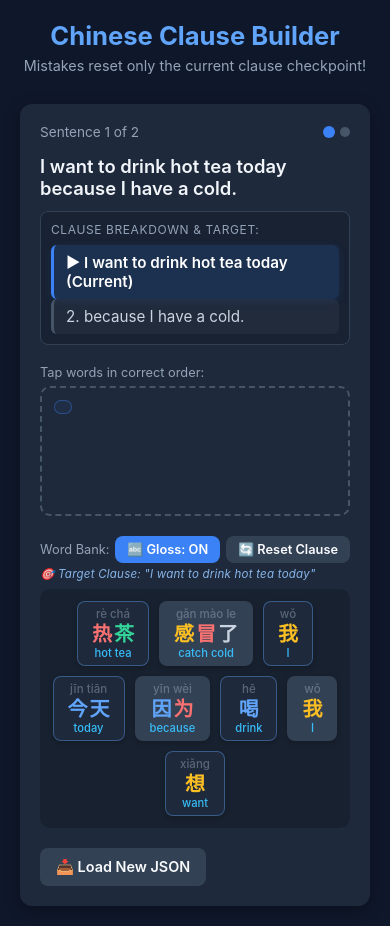
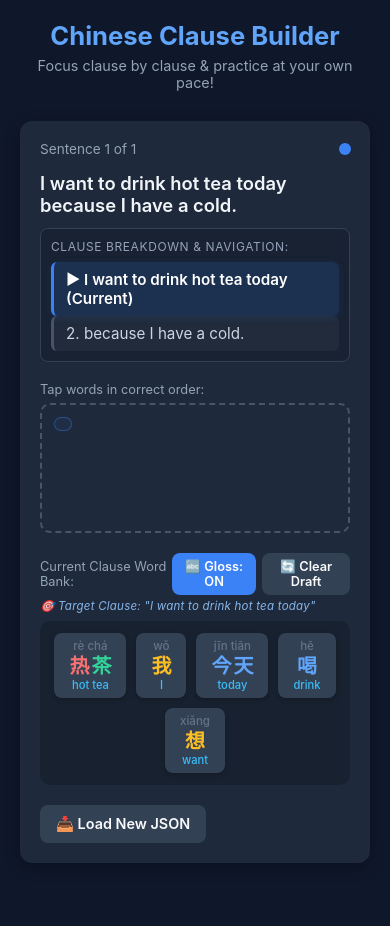
Before and after one commit to ahmedbreb/CLAUSE-chinese-clause-builder., a plain HTML site: page index.html in a window 390 px wide. Both pictures are taken after a click on the button "🔤 Gloss: OFF". After the commit the page ends 883 px from the top, so only its background shows below. Drawn offline with Linux system fonts and the light colour scheme.

Commit message:
Update index.html

```diff
--- a/index.html
+++ b/index.html
@@ -1,3 +1,4 @@
+
 <!DOCTYPE html>
 <html lang="en">
 <head>
@@ -125,10 +126,9 @@
       font-weight: 500;
       line-height: 1.1;
       margin-top: 2px;
-      display: none; /* Hidden by default */
+      display: none;
     }
 
-    /* Active Gloss State */
     .show-gloss .tile .gloss-text {
       display: block;
     }
@@ -150,14 +150,6 @@
     }
 
     .tile:hover:not(:disabled) { background: var(--tile-hover); transform: translateY(-2px); }
-
-    .tile.active-clause-tile:not(:disabled) {
-      background: #1e293b;
-      border: 1px solid rgba(96, 165, 250, 0.4);
-    }
-    .tile.active-clause-tile:hover:not(:disabled) {
-      background: #334155;
-    }
 
     .tile:disabled, .tile[disabled] {
       opacity: 0.15 !important;
@@ -197,7 +189,7 @@
 <div class="container">
   <header>
     <h1>Chinese Clause Builder</h1>
-    <p class="subtitle">Mistakes reset only the current clause checkpoint!</p>
+    <p class="subtitle">Focus clause by clause & practice at your own pace!</p>
   </header>
 
   <div class="card" id="game-card">
@@ -210,19 +202,19 @@
 
     <!-- Visual Clause Correspondence Tracker -->
     <div class="clause-tracker" id="clause-tracker" style="display: none;">
-      <div class="clause-tracker-title">Clause Breakdown & Target:</div>
+      <div class="clause-tracker-title">Clause Breakdown & Navigation:</div>
       <div id="clause-tracker-list"></div>
     </div>
 
     <p style="font-size: 0.8rem; color: var(--text-muted); margin-bottom: 6px;">Tap words in correct order:</p>
     <div class="sentence-zone" id="sentence-zone"></div>
 
-    <!-- Word Bank Header with Reset & Gloss Toggle -->
+    <!-- Word Bank Header with Gloss & Reset -->
     <div class="word-bank-header">
-      <span style="font-size: 0.8rem; color: var(--text-muted);">Word Bank:</span>
+      <span style="font-size: 0.8rem; color: var(--text-muted);">Current Clause Word Bank:</span>
       <div class="word-bank-actions">
         <button class="btn btn-sm" id="toggle-gloss-btn">🔤 Gloss: OFF</button>
-        <button class="btn btn-sm" id="reset-clause-btn">🔄 Reset Clause</button>
+        <button class="btn btn-sm" id="reset-clause-btn">🔄 Clear Draft</button>
       </div>
     </div>
     <div id="active-clause-hint" class="active-clause-hint"></div>
@@ -231,7 +223,11 @@
 
     <div class="controls">
       <button class="btn" id="json-toggle">📥 Load New JSON</button>
-      <button class="btn btn-primary" id="next-btn" style="display: none;">Next Sentence ➔</button>
+      <div style="display: flex; gap: 8px;">
+        <button class="btn" id="prev-clause-btn" style="display: none;">← Prev Clause</button>
+        <button class="btn btn-primary" id="next-clause-btn" style="display: none;">Next Clause ➔</button>
+        <button class="btn btn-primary" id="next-sentence-btn" style="display: none;">Next Sentence ➔</button>
+      </div>
     </div>
   </div>
 
@@ -269,28 +265,6 @@
           ]
         }
       ]
-    },
-    {
-      english: "Although Chinese grammar is difficult, it is very interesting.",
-      clauses: [
-        {
-          english: "Although Chinese grammar is difficult,",
-          chinese: [
-            {word: "虽然", pinyin: "suī rán", gloss: "although"},
-            {word: "中文", pinyin: "zhōng wén", gloss: "Chinese"},
-            {word: "语法", pinyin: "yǔ fǎ", gloss: "grammar"},
-            {word: "有点", pinyin: "yǒu diǎn", gloss: "a bit"},
-            {word: "难", pinyin: "nán", gloss: "difficult"}
-          ]
-        },
-        {
-          english: "it is very interesting.",
-          chinese: [
-            {word: "但是", pinyin: "dàn shì", gloss: "but"},
-            {word: "很有趣", pinyin: "hěn yǒu qù", gloss: "very interesting"}
-          ]
-        }
-      ]
     }
   ];
 
@@ -299,10 +273,10 @@
 
   let currentClauseIdx = 0;
   let currentWordInClauseIdx = 0;
-  let wordBank = [];
+  let clauseWordBank = [];
   let usedTileIds = new Set();
   let activeClauseTiles = [];
-  let completedClauseGroups = [];
+  let completedClausesMap = {}; // Tracks completed status and tiles for each clause index
   let showGloss = false;
 
   const gameCard = document.getElementById('game-card');
@@ -314,7 +288,9 @@
   const wordBankEl = document.getElementById('word-bank');
   const counterEl = document.getElementById('sentence-counter');
   const dotsEl = document.getElementById('dots-container');
-  const nextBtn = document.getElementById('next-btn');
+  const nextSentenceBtn = document.getElementById('next-sentence-btn');
+  const nextClauseBtn = document.getElementById('next-clause-btn');
+  const prevClauseBtn = document.getElementById('prev-clause-btn');
   const resetClauseBtn = document.getElementById('reset-clause-btn');
   const toggleGlossBtn = document.getElementById('toggle-gloss-btn');
   const jsonToggle = document.getElementById('json-toggle');
@@ -323,7 +299,6 @@
   const loadJsonBtn = document.getElementById('load-json-btn');
   const clearJsonBtn = document.getElementById('clear-json-btn');
 
-  // Tone detection helper
   function getToneFromSyllable(s) {
     if (/[āēīōūǖĀĒĪŌŪǕ]/.test(s)) return 1;
     if (/[áéíóúǘÁÉÍÓÚǗ]/.test(s)) return 2;
@@ -392,12 +367,10 @@
   }
 
   function loadSentence(index) {
-    nextBtn.style.display = 'none';
+    nextSentenceBtn.style.display = 'none';
+    nextClauseBtn.style.display = 'none';
     currentClauseIdx = 0;
-    currentWordInClauseIdx = 0;
-    usedTileIds.clear();
-    activeClauseTiles = [];
-    completedClauseGroups = [];
+    completedClausesMap = {};
 
     const item = sentences[index];
     counterEl.innerText = `Sentence ${index + 1} of ${sentences.length}`;
@@ -405,25 +378,35 @@
 
     if (item.clauses && item.clauses.length > 1) {
       clauseTracker.style.display = 'flex';
-      renderClauseTracker(item);
     } else {
       clauseTracker.style.display = 'none';
     }
 
+    loadClause(0);
+  }
+
+  function loadClause(cIdx) {
+    currentClauseIdx = cIdx;
+    currentWordInClauseIdx = 0;
+    usedTileIds.clear();
+    activeClauseTiles = [];
+    nextClauseBtn.style.display = 'none';
+
+    const currentSentence = sentences[currentIdx];
+    const clauseObj = currentSentence.clauses[currentClauseIdx];
+
+    // Build word bank exclusively for THIS current clause
     let tiles = [];
-    item.clauses.forEach((clauseObj, cIdx) => {
     clauseObj.chinese.forEach((wordObj, wIdx) => {
       tiles.push({
-          id: `tile-${cIdx}-${wIdx}-${Math.random().toString(36).substr(2, 6)}`,
+        id: `tile-${currentClauseIdx}-${wIdx}-${Math.random().toString(36).substr(2, 6)}`,
         word: wordObj.word,
         pinyin: wordObj.pinyin,
-          gloss: wordObj.gloss,
-          clauseIdx: cIdx
-        });
+        gloss: wordObj.gloss
       });
     });
 
-    wordBank = tiles.sort(() => Math.random() - 0.5);
+    clauseWordBank = tiles.sort(() => Math.random() - 0.5);
     renderBoard();
   }
 
@@ -433,7 +416,7 @@
       const div = document.createElement('div');
       div.className = 'english-clause-item';
 
-      if (idx < currentClauseIdx) {
+      if (completedClausesMap[idx]) {
         div.className += ' completed';
         div.innerText = `✓ ${cObj.english}`;
       } else if (idx === currentClauseIdx) {
@@ -443,6 +426,13 @@
         div.className += ' upcoming';
         div.innerText = `${idx + 1}. ${cObj.english}`;
       }
+
+      // Allow clicking tracker items to jump to clauses manually
+      div.style.cursor = 'pointer';
+      div.onclick = () => {
+        loadClause(idx);
+      };
+
       clauseTrackerList.appendChild(div);
     });
   }
@@ -496,26 +486,24 @@
       renderClauseTracker(currentSentence);
     }
 
-    if (currentSentence.clauses && currentSentence.clauses[currentClauseIdx]) {
     const activeClauseObj = currentSentence.clauses[currentClauseIdx];
     activeClauseHint.innerText = `🎯 Target Clause: "${activeClauseObj.english}"`;
     activeClauseHint.style.display = 'block';
-    } else {
-      activeClauseHint.style.display = 'none';
-    }
 
-    // 1. Render Completed Clause Checkpoints
-    completedClauseGroups.forEach((groupTiles) => {
+    // 1. Render all clauses in sentence zone (completed ones locked, current one interactive or completed)
+    currentSentence.clauses.forEach((cObj, idx) => {
+      if (completedClausesMap[idx]) {
         const group = document.createElement('div');
         group.className = 'clause-group completed';
-      groupTiles.forEach(tileObj => {
+        completedClausesMap[idx].forEach(tileObj => {
           group.appendChild(createTileElement(tileObj, true));
         });
         sentenceZone.appendChild(group);
+      }
     });
 
-    // 2. Render Active Clause Progress
-    if (activeClauseTiles.length > 0 || currentClauseIdx < currentSentence.clauses.length) {
+    // 2. Render Active Clause Draft if not yet completed
+    if (!completedClausesMap[currentClauseIdx]) {
       const activeGroup = document.createElement('div');
       activeGroup.className = 'clause-group active-draft';
       activeClauseTiles.forEach(tileObj => {
@@ -524,15 +512,11 @@
       sentenceZone.appendChild(activeGroup);
     }
 
-    // 3. Render Word Bank with Tone Colors & Active Clause Highlights
+    // 3. Render Scrambled Word Bank for CURRENT clause only
     wordBankEl.innerHTML = '';
-    wordBank.forEach(tileObj => {
+    clauseWordBank.forEach(tileObj => {
       const btn = createTileElement(tileObj, false);
       btn.tagName = 'BUTTON';
-
-      if (currentSentence.clauses.length > 1 && tileObj.clauseIdx === currentClauseIdx) {
-        btn.classList.add('active-clause-tile');
-      }
 
       const isUsed = usedTileIds.has(tileObj.id);
       if (isUsed) {
@@ -544,7 +528,26 @@
       wordBankEl.appendChild(btn);
     });
 
-    // Toggle gloss class on game card
+    // Navigation buttons visibility
+    prevClauseBtn.style.display = currentClauseIdx > 0 ? 'inline-block' : 'none';
+
+    if (completedClausesMap[currentClauseIdx]) {
+      if (currentClauseIdx < currentSentence.clauses.length - 1) {
+        nextClauseBtn.style.display = 'inline-block';
+        nextSentenceBtn.style.display = 'none';
+      } else {
+        // Last clause finished -> show Next Sentence if all clauses are done
+        const allDone = currentSentence.clauses.every((_, i) => completedClausesMap[i]);
+        if (allDone) {
+          nextClauseBtn.style.display = 'none';
+          nextSentenceBtn.style.display = 'inline-block';
+        }
+      }
+    } else {
+      nextClauseBtn.style.display = 'none';
+    }
+
+    // Gloss state
     if (showGloss) {
       gameCard.classList.add('show-gloss');
       toggleGlossBtn.innerText = '🔤 Gloss: ON';
@@ -568,15 +571,10 @@
       activeClauseTiles.push(tileObj);
       currentWordInClauseIdx++;
 
+      // Clause Successfully Completed!
       if (currentWordInClauseIdx >= currentSentence.clauses[currentClauseIdx].chinese.length) {
-        completedClauseGroups.push([...activeClauseTiles]);
+        completedClausesMap[currentClauseIdx] = [...activeClauseTiles];
         activeClauseTiles = [];
-        currentClauseIdx++;
-        currentWordInClauseIdx = 0;
-      }
-
-      if (currentClauseIdx >= currentSentence.clauses.length) {
-        nextBtn.style.display = 'inline-block';
       }
 
       renderBoard();
@@ -592,37 +590,41 @@
     }
   }
 
-  // Toggle Gloss Button
-  toggleGlossBtn.onclick = () => {
-    showGloss = !showGloss;
-    renderBoard();
+  // Next Clause Button
+  nextClauseBtn.onclick = () => {
+    const currentSentence = sentences[currentIdx];
+    if (currentClauseIdx < currentSentence.clauses.length - 1) {
+      loadClause(currentClauseIdx + 1);
+    }
   };
 
-  resetClauseBtn.onclick = () => {
-    nextBtn.style.display = 'none';
-
-    if (activeClauseTiles.length > 0) {
-      activeClauseTiles.forEach(t => usedTileIds.delete(t.id));
-      activeClauseTiles = [];
-      currentWordInClauseIdx = 0;
-    } else if (completedClauseGroups.length > 0) {
-      const poppedGroup = completedClauseGroups.pop();
-      poppedGroup.forEach(t => usedTileIds.delete(t.id));
-      currentClauseIdx--;
-      currentWordInClauseIdx = 0;
-      activeClauseTiles = [];
+  // Prev Clause Button
+  prevClauseBtn.onclick = () => {
+    if (currentClauseIdx > 0) {
+      loadClause(currentClauseIdx - 1);
     }
-
-    renderBoard();
   };
 
-  nextBtn.onclick = () => {
+  // Reset Draft for Current Clause
+  resetClauseBtn.onclick = () => {
+    // If clause was marked completed, clear its completion status so user can practice it again
+    delete completedClausesMap[currentClauseIdx];
+    loadClause(currentClauseIdx);
+  };
+
+  // Next Sentence Button
+  nextSentenceBtn.onclick = () => {
     if (currentIdx < sentences.length - 1) {
       currentIdx++;
       loadSentence(currentIdx);
     } else {
-      alert('🎉 Excellent job! You finished all sentences in this set!');
+      alert('🎉 Fantastic job! You finished all sentences in this set!');
     }
+  };
+
+  toggleGlossBtn.onclick = () => {
+    showGloss = !showGloss;
+    renderBoard();
   };
 
   jsonToggle.onclick = () => {
```
Lines whose indentation alone changed are shown as unchanged.
